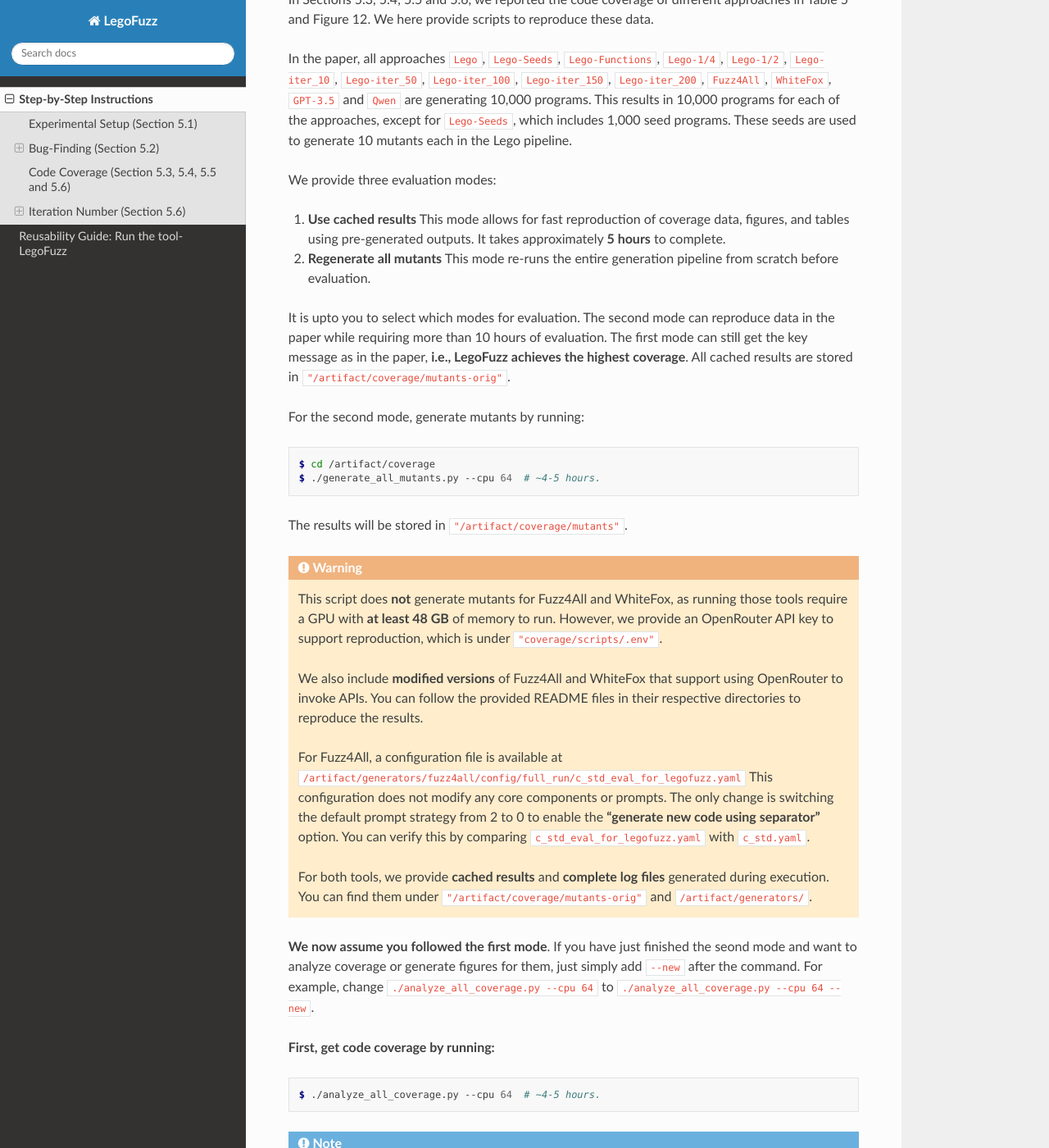
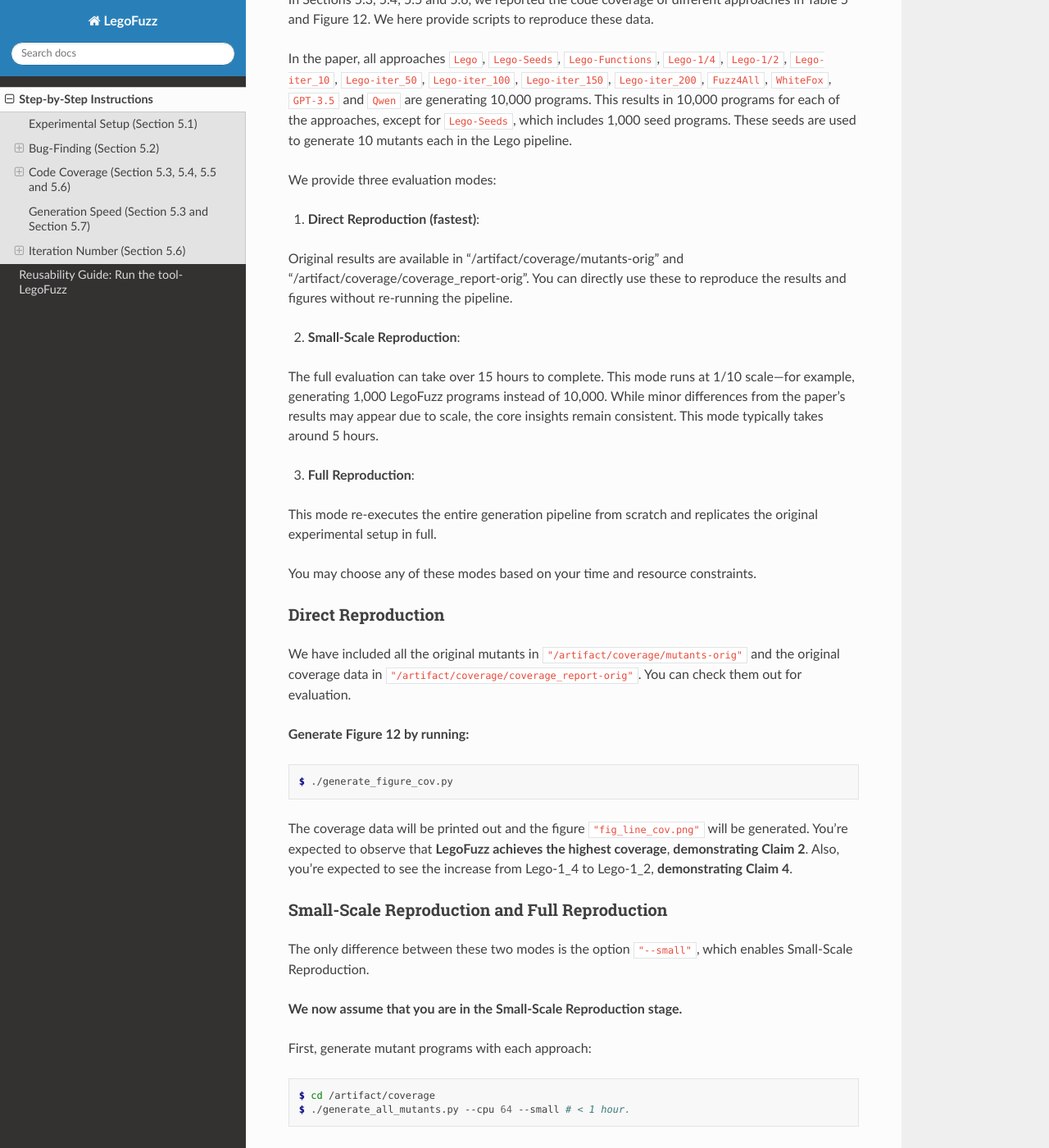
Before and after one commit to cardigan1008/LegoFuzz-tutorial, a Sphinx documentation site: the page built from docs/source/evaluation.rst, in a window 1280 px wide and 1400 px high, scrolled down 3073 px. Shown: the whole window at 82% size. Built offline with Sphinx 7.4.7 and the Read the Docs theme 3.1.0, drawn with Linux system fonts in a browser that asks for light colours; some of the changed text lies outside the part shown.

Commit message:
feat: update evaluation

```diff
--- a/docs/source/evaluation.rst
+++ b/docs/source/evaluation.rst
@@ -148,23 +148,52 @@
 
 We provide three evaluation modes:
 
-1. **Use cached results**
-   This mode allows for fast reproduction of coverage data, figures, and tables using pre-generated outputs.
-   It takes approximately **5 hours** to complete.
+1. **Direct Reproduction (fastest)**:
 
-2. **Regenerate all mutants**
-   This mode re-runs the entire generation pipeline from scratch before evaluation.
+Original results are available in "/artifact/coverage/mutants-orig" and "/artifact/coverage/coverage_report-orig".
+You can directly use these to reproduce the results and figures without re-running the pipeline.
 
-It is upto you to select which modes for evaluation. The second mode can reproduce data in the paper while requiring more than 10 hours of evaluation.
-The first mode can still get the key message as in the paper, **i.e., LegoFuzz achieves the highest coverage**.
-All cached results are stored in ``"/artifact/coverage/mutants-orig"``.
+2. **Small-Scale Reproduction**:
 
-For the second mode, generate mutants by running:
+The full evaluation can take over 15 hours to complete. This mode runs at 1/10 scale—for example, generating 1,000 LegoFuzz programs instead of 10,000.
+While minor differences from the paper's results may appear due to scale, the core insights remain consistent.
+This mode typically takes around 5 hours.
+
+3. **Full Reproduction**:
+
+This mode re-executes the entire generation pipeline from scratch and replicates the original experimental setup in full.
+
+You may choose any of these modes based on your time and resource constraints.
+
+Direct Reproduction
+~~~~~~~~~~~~~~~~~~~
+
+We have included all the original mutants in ``"/artifact/coverage/mutants-orig"`` and the original coverage data in ``"/artifact/coverage/coverage_report-orig"``.
+You can check them out for evaluation.
+
+**Generate Figure 12 by running:**
+
+.. code-block:: console
+
+  $ ./generate_figure_cov.py
+
+The coverage data will be printed out and the figure ``"fig_line_cov.png"`` will be generated.
+You're expected to observe that **LegoFuzz achieves the highest coverage**, **demonstrating Claim 2**.
+Also, you're expected to see the increase from Lego-1_4 to Lego-1_2,  **demonstrating Claim 4**.
+
+Small-Scale Reproduction and Full Reproduction
+~~~~~~~~~~~~~~~~~~~~~~~~~~~~~~~~~~~~~~~~~~~~~~
+
+The only difference between these two modes is the option ``"--small"``, which enables Small-Scale Reproduction.
+
+**We now assume that you are in the Small-Scale Reproduction stage.**
+
+First, generate mutant programs with each approach:
 
 .. code-block:: console
 
   $ cd /artifact/coverage
-  $ ./generate_all_mutants.py --cpu 64  # ~4-5 hours.
+  $ ./generate_all_mutants.py --cpu 64 --small # < 1 hour.
 
 The results will be stored in ``"/artifact/coverage/mutants"``.
 
@@ -184,16 +213,13 @@
    You can verify this by comparing ``c_std_eval_for_legofuzz.yaml`` with ``c_std.yaml``.
 
    For both tools, we provide **cached results** and **complete log files** generated during execution.
-   You can find them under ``"/artifact/coverage/mutants-orig"`` and ``/artifact/generators/``.
+   You can find them under ``"/artifact/coverage/mutants-orig"`` and ``/artifact/generators/logs``.
 
-**We now assume you followed the first mode**. If you have just finished the seond mode and want to analyze coverage or generate figures for them, just simply add ``--new`` after the command.
-For example, change ``./analyze_all_coverage.py --cpu 64`` to ``./analyze_all_coverage.py --cpu 64 --new``.
-
-**First, get code coverage by running:**
+**Second, get code coverage by running:**
 
 .. code-block:: console
 
-  $ ./analyze_all_coverage.py --cpu 64  # ~4-5 hours.
+  $ ./analyze_all_coverage.py --cpu 64 --new  # ~4-5 hours.
 
 .. note::
 
@@ -202,21 +228,37 @@
 This script will compile the mutant programs with GCC and LLVM, then analyze the compiler coverage.
 The result coverage json files will be saved into ``"/artifact/coverage/coverage_report/"``.
 
-.. note::
-
-   We also provide the original coverage results in ``"/artifact/coverage/coverage_report-orig/"``.
-   You can directly check them out.
-
 **Third, produce Figure 12 by running:**
 
 .. code-block:: console
 
-  $ ./generate_figure_cov.py
+  $ ./generate_figure_cov.py --new
 
 The coverage data will be printed out and the figure ``"fig_line_cov.png"`` will be generated.
+you can get a rough sense about this figure in the terminal by running:
+
+.. code-block:: console
+
+  $ chafa fig_line_cov.png
+
+If you want to view the figure clearly, you can copy it to your host machine by using `docker cp <https://docs.docker.com/reference/cli/docker/container/cp/>`_ command.
+
 You're expected to observe that **LegoFuzz achieves the highest coverage**, **demonstrating Claim 2**.
 Also, you're expected to see the increase from Lego-1_4 to Lego-1_2,  **demonstrating Claim 4**.
 
+
+Generation Speed (Section 5.3 and Section 5.7)
+------------
+
+In Section 5.4, we claimed that LegoFuzz can produce mutants in a speed of "an average of 0.02 seconds per mutant". To verify that, running:
+
+.. code-block:: console
+
+  $ cd /artifact/speed
+  $ ./generate_lego_mutants.py
+
+This script will use a single core and invoke LegoFuzz to generate 10,000 mutants to ``"/artifact/speed/mutants/"``.
+Total number of mutants, total time and calculated average time will be print out, **demonstrating Claim 3**.
 
 Iteration Number (Section 5.6)
 ------------
@@ -230,6 +272,19 @@
   $ ./generate_fig_iter_loc.py
   $ ./generate_fig_iter.py
 
+.. note::
+  The above commands use our original results to draw figures.
+  If you want to use your own generated results from Small-Scale Reproduction or Full Reproduction, add ``"--new"`` like ``"./generate_fig_iter_loc.py --new"``.
+
+This script will save the figure into ``"fig_iter_trend.png"`` and ``"fig_iter.png"`` , which should be consistent with Figure 13 and Figure 14.
+Again, you can get a rough sense about this figure in the terminal by running:
+
+.. code-block:: console
+
+  $ chafa fig_iter_trend.png
+  $ chafa fig_iter.png
+
+If you want to view the figure clearly, you can copy it to your host machine by using `docker cp <https://docs.docker.com/reference/cli/docker/container/cp/>`_ command.
 
 Congratulations! You have successfully finished all the main experiments.
 ~~~~~~~~~~~~~~~~~~~~
```
